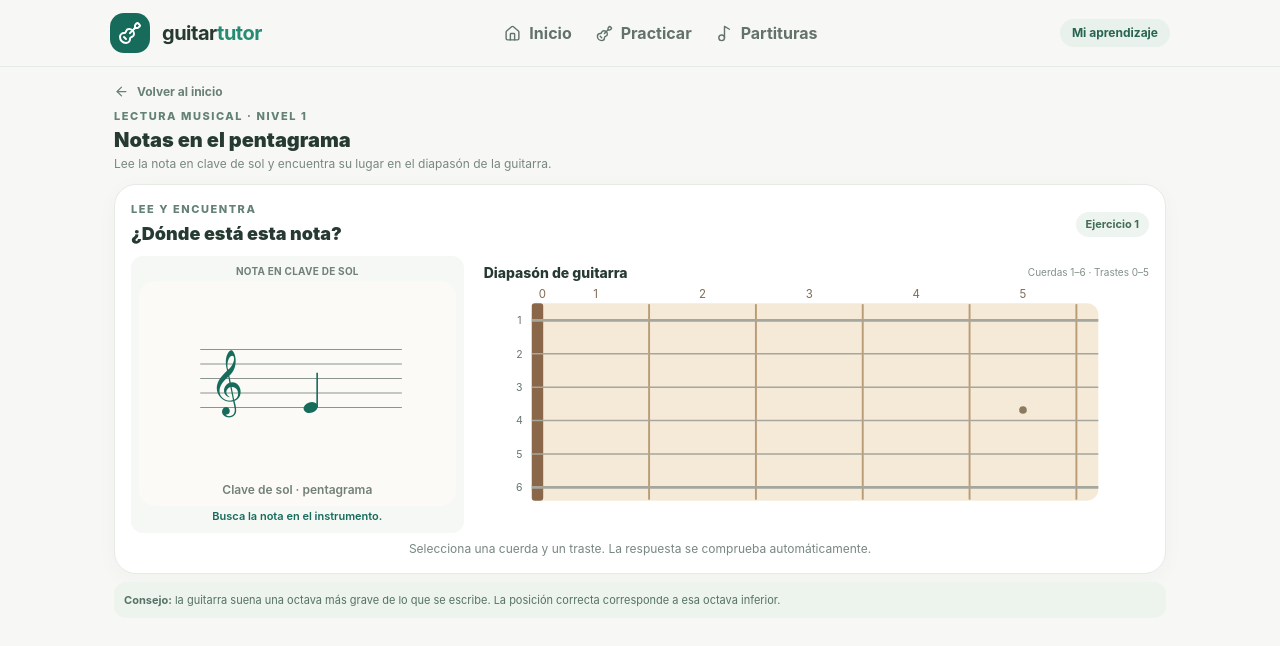
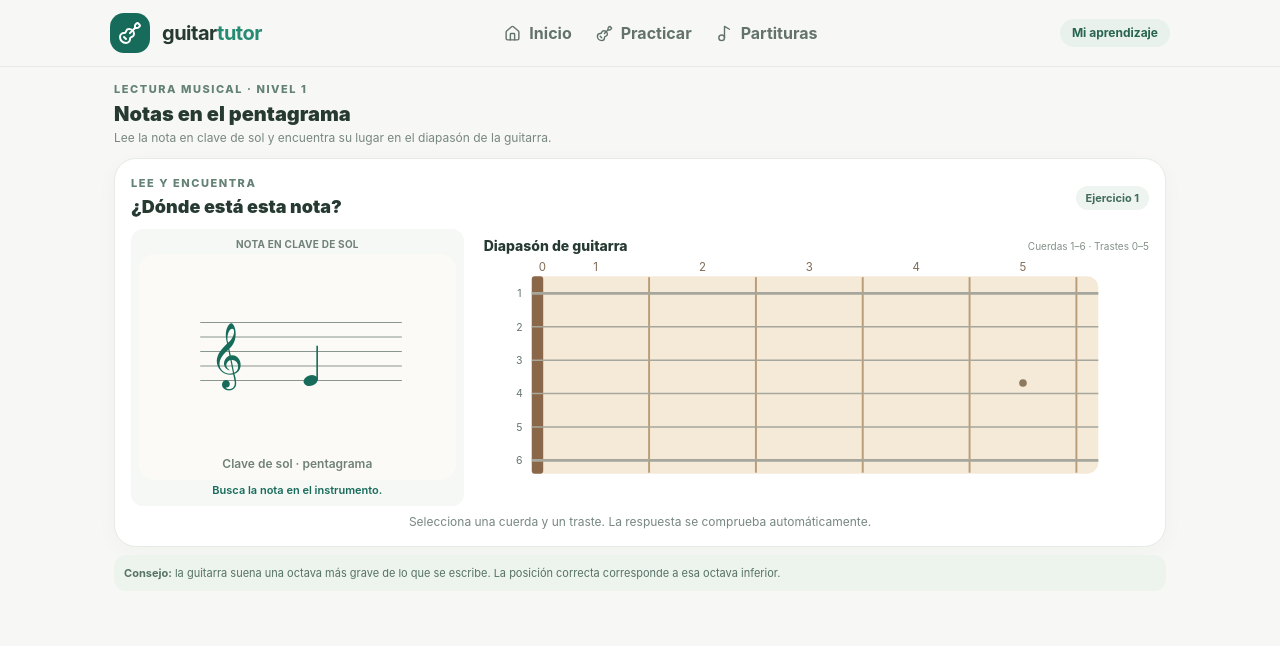
Before and after one commit to juanisidromejia/guitar-tutor, a Vue app: page /notas-pentagrama in a window 1280 px wide. Shown: the top 646 px of the page. Built offline with nearby package versions, Linux system fonts and the light colour scheme.

Commit message:
Make lesson navigation more direct

```diff
--- a/src/views/StaffFretboardLesson.vue
+++ b/src/views/StaffFretboardLesson.vue
@@ -1,7 +1,6 @@
 <script setup lang="ts">
 import { ref } from 'vue'
-import { ArrowLeft, ArrowRight, CheckCircle2, XCircle } from 'lucide-vue-next'
-import { RouterLink } from 'vue-router'
+import { ArrowRight, CheckCircle2, XCircle } from 'lucide-vue-next'
 import GuitarFretboard from '../components/GuitarFretboard.vue'
 import StaffNote from '../components/StaffNote.vue'
 import { fretMidi } from '../engines/guitar/fretboard'
@@ -40,10 +39,6 @@ function choose(position: { string: number; fret: number; midi: number }) {
 
 <template>
   <div class="page">
-    <RouterLink to="/" class="mb-2 inline-flex items-center gap-2 text-xs font-bold text-[#698077]">
-      <ArrowLeft :size="15" /> Volver al inicio
-    </RouterLink>
-
     <div class="mb-3">
       <p class="eyebrow">Lectura musical · Nivel 1</p>
       <h1 class="mt-0.5 text-xl font-black">Notas en el pentagrama</h1>
```
